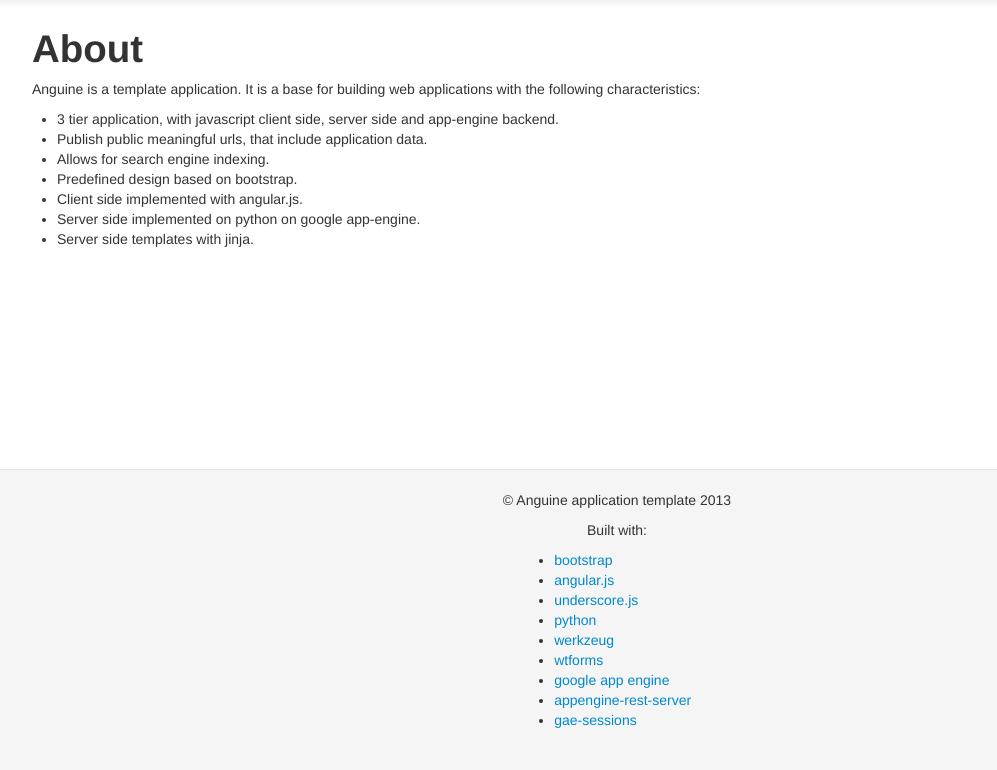
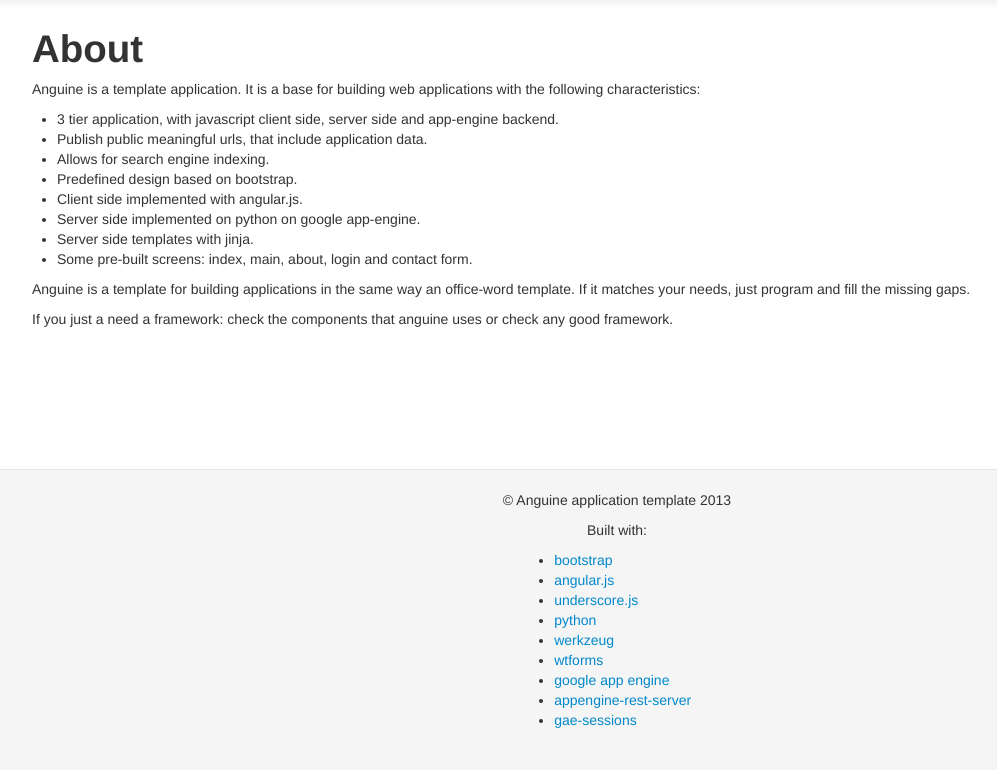
Before and after one commit to nunes/anguine, a Python web app: template resources/templates/about.html in a window 1280 px wide. Shown: the part 41-811 px from the top of the page, without its empty margins (23-1020 px from the left). Run offline with Jinja, Linux system fonts and the light colour scheme; the template is opened without the code that fills it, so the values that code supplies are empty; style sheets or scripts are compiled from the project's sources; some libraries are stand-ins or nearby versions.

Commit message:
added more description text

```diff
--- a/resources/templates/about.html
+++ b/resources/templates/about.html
@@ -1,22 +1,27 @@
-{% extends 'layout.html' %}
-
-{% block title %}
-{% trans %}Anguine: About{% endtrans %}
-{% endblock %}
-
-{% block body %}
+{% extends 'layout.html' %} {% block title %} {% trans %}Anguine:
+About{% endtrans %} {% endblock %} {% block body %}
 
 <h1>About</h1>
 
-<p>Anguine is a template application. It is a base for building web applications with the following characteristics:</p>
+<p>Anguine is a template application. It is a base for building web
+	applications with the following characteristics:</p>
+
 <ul>
-    <li>3 tier application, with javascript client side, server side and app-engine backend.</li>
+	<li>3 tier application, with javascript client side, server side
+		and app-engine backend.</li>
 	<li>Publish public meaningful urls, that include application data.</li>
 	<li>Allows for search engine indexing.</li>
 	<li>Predefined design based on bootstrap.</li>
 	<li>Client side implemented with angular.js.</li>
 	<li>Server side implemented on python on google app-engine.</li>
 	<li>Server side templates with jinja.</li>
+	<li>Some pre-built screens: index, main, about, login and contact
+		form.</li>
 </ul>
+<p>Anguine is a template for building applications in the same way
+	an office-word template. If it matches your needs, just program and
+	fill the missing gaps.</p>
+<p>If you just a need a framework: check the components that anguine
+	uses or check any good framework.</p>
 
 {% endblock %}
```
Lines whose indentation alone changed are shown as unchanged.
